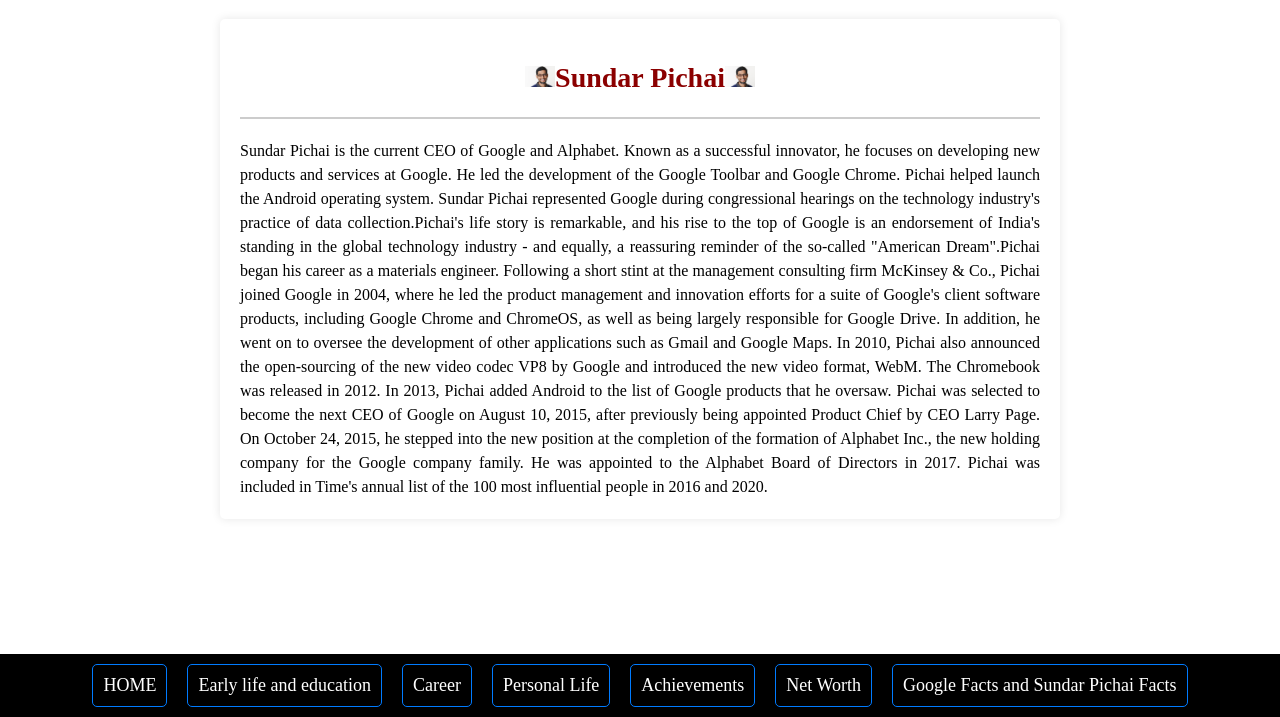
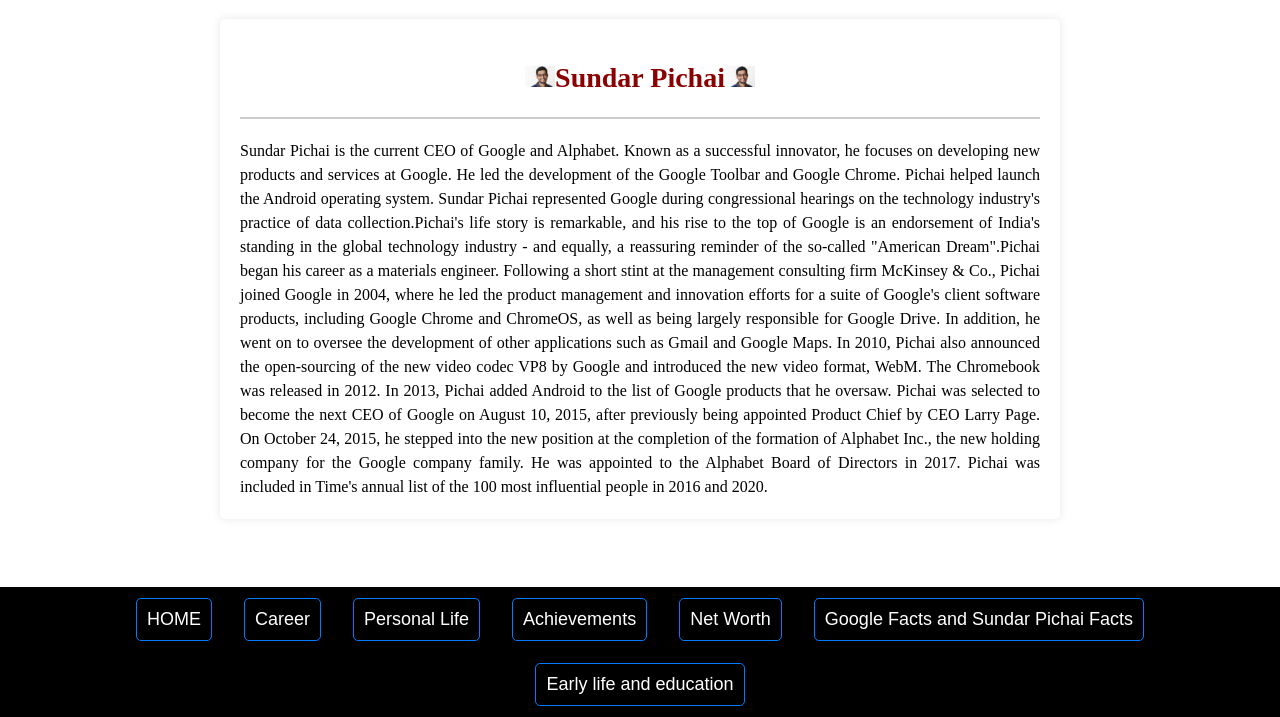
Before and after one commit to purvathnere/tributepage, a plain HTML site: page index.html in a window 1280 px wide. Shown: the part 83-800 px from the top of the page. Drawn offline with Linux system fonts and the light colour scheme.

Commit message:
Update index.html

```diff
--- a/index.html
+++ b/index.html
@@ -201,18 +201,22 @@
             font-size: 24px;
             margin-right: 10px;
         }
+        button{
+            background-color: transparent;
+            border: none;
+        }
     </style>
 </head>
 
 <body>
     <div class="icon-links">
-            <a href="#" onclick="toggleDiv(1)"><div class="icon-link">HOME</div></a>
-            <a href="#" onclick="toggleDiv(2)"><div class="icon-link">Early life and education</div></a>
-            <a href="#" onclick="toggleDiv(3)"><div class="icon-link">Career</div></a>
-            <a href="#" onclick="toggleDiv(4)"><div class="icon-link">Personal Life</div></a>
-            <a href="#" onclick="toggleDiv(5)"><div class="icon-link">Achievements</div></a>
-            <a href="#" onclick="toggleDiv(6)"><div class="icon-link">Net Worth</div></a>
-            <a href="#" onclick="toggleDiv(7)"><div class="icon-link">Google Facts and Sundar Pichai Facts</div></a>
+        <button> <a href="#" onclick="toggleDiv(1)"><div class="icon-link">HOME</div></a> </button>
+        <button><a href="#" onclick="toggleDiv(3)"><div class="icon-link">Career</div></a> </button>
+        <button><a href="#" onclick="toggleDiv(4)"><div class="icon-link">Personal Life</div></a>  </button>
+        <button><a href="#" onclick="toggleDiv(5)"><div class="icon-link">Achievements</div></a>  </button>
+        <button><a href="#" onclick="toggleDiv(6)"><div class="icon-link">Net Worth</div></a> </button>
+        <button><a href="#" onclick="toggleDiv(7)"><div class="icon-link">Google Facts and Sundar Pichai Facts</div></a> </button>
+        <button><a href="#" onclick="toggleDiv(2)"><div class="icon-link">Early life and education</div></a> </button>
     </div>
 
     <!-- home -->
```
